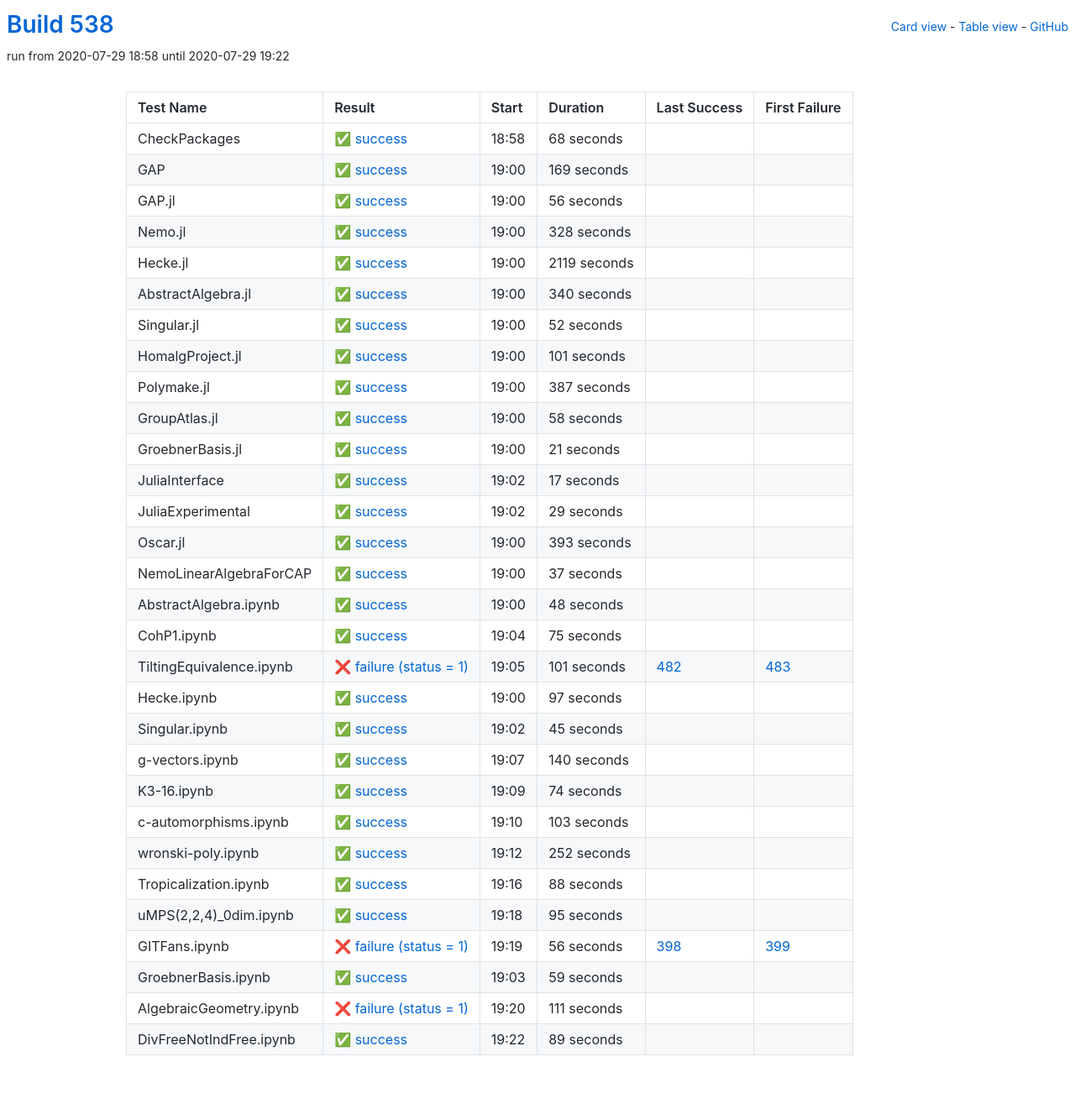
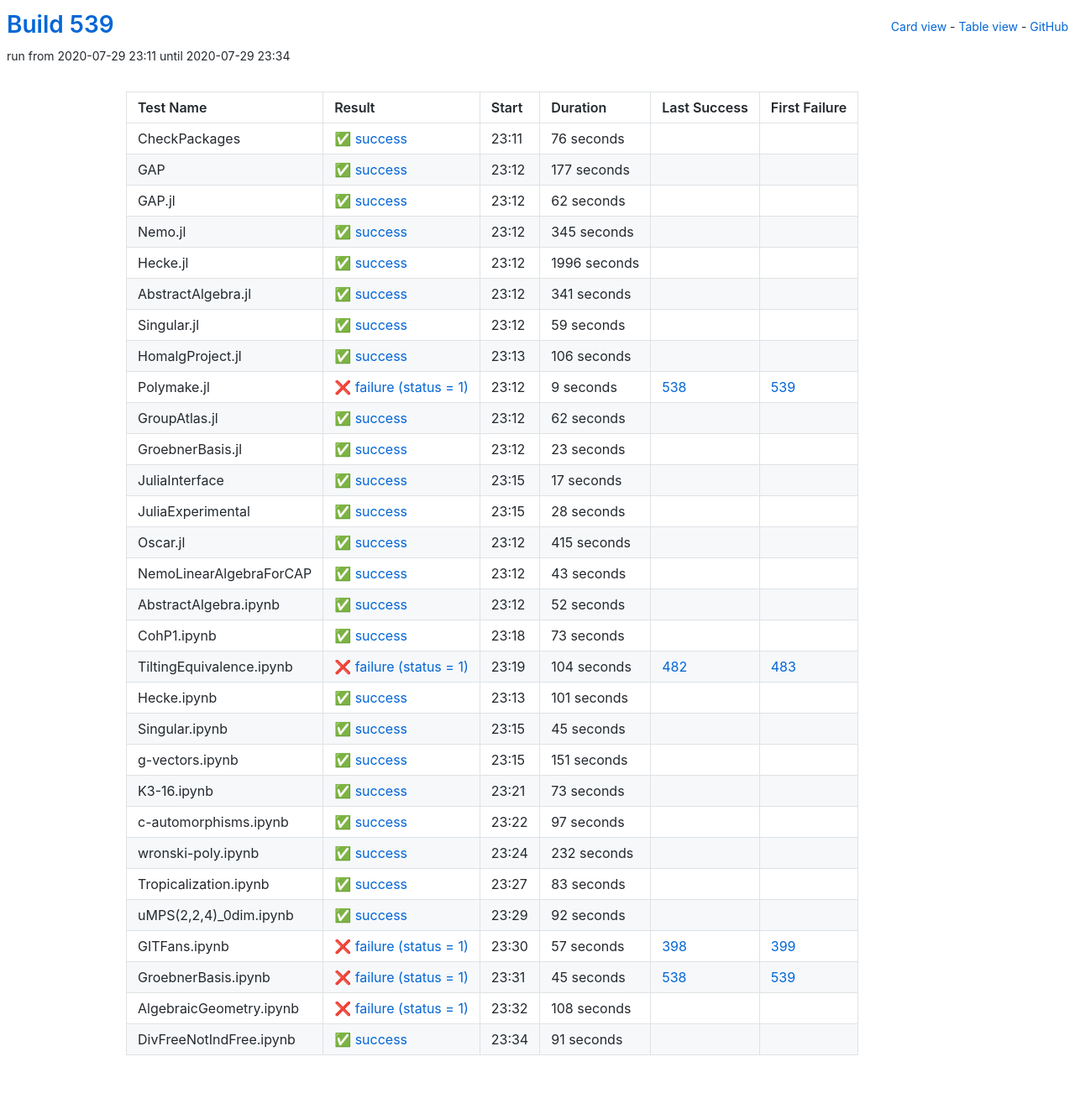
Before and after one commit to oscar-system/oscar-ci-status-stable, a Jekyll site: the page built from table.html, in a window 1280 px wide. Shown: the whole page at 84% size. Built offline with Jekyll 4.4.1, drawn with Linux system fonts in a browser that asks for light colours.

Commit message:
Build #539

```diff
--- a/_data/ci.yml
+++ b/_data/ci.yml
@@ -1,6 +1,6 @@
 ---
-build: 538
-build_url: https://oscarci.mathematik.uni-kl.de/job/oscar-stable/538/
+build: 539
+build_url: https://oscarci.mathematik.uni-kl.de/job/oscar-stable/539/
 job: oscar-stable
 organization: oscar-system
 repo: oscar-ci-status-stable
@@ -8,140 +8,140 @@ repourl: https://github.com/oscar-system/oscar-ci-status-stable
 tests:
 - name: CheckPackages
   id: checkpackages
-  log: https://oscarci.mathematik.uni-kl.de/job/oscar-stable/538/artifact/logs/build-538/CheckPackages.log
-  start: 2020-07-29 18:58
+  log: https://oscarci.mathematik.uni-kl.de/job/oscar-stable/539/artifact/logs/build-539/CheckPackages.log
+  start: 2020-07-29 23:11
   success: true
   exitcode: 0
   status: success
-  duration: 68
+  duration: 76
   last_success: false
   last_success_url:
   first_failure: false
   first_failure_url:
 - name: GAP
   id: gap
-  log: https://oscarci.mathematik.uni-kl.de/job/oscar-stable/538/artifact/logs/build-538/GAP.log
-  start: 2020-07-29 19:00
+  log: https://oscarci.mathematik.uni-kl.de/job/oscar-stable/539/artifact/logs/build-539/GAP.log
+  start: 2020-07-29 23:12
   success: true
   exitcode: 0
   status: success
-  duration: 169
+  duration: 177
   last_success: false
   last_success_url:
   first_failure: false
   first_failure_url:
 - name: GAP.jl
   id: gap-jl
-  log: https://oscarci.mathematik.uni-kl.de/job/oscar-stable/538/artifact/logs/build-538/GAP.jl.log
-  start: 2020-07-29 19:00
+  log: https://oscarci.mathematik.uni-kl.de/job/oscar-stable/539/artifact/logs/build-539/GAP.jl.log
+  start: 2020-07-29 23:12
   success: true
   exitcode: 0
   status: success
-  duration: 56
+  duration: 62
   last_success: false
   last_success_url:
   first_failure: false
   first_failure_url:
 - name: Nemo.jl
   id: nemo-jl
-  log: https://oscarci.mathematik.uni-kl.de/job/oscar-stable/538/artifact/logs/build-538/Nemo.jl.log
-  start: 2020-07-29 19:00
+  log: https://oscarci.mathematik.uni-kl.de/job/oscar-stable/539/artifact/logs/build-539/Nemo.jl.log
+  start: 2020-07-29 23:12
   success: true
   exitcode: 0
   status: success
-  duration: 328
+  duration: 345
   last_success: false
   last_success_url:
   first_failure: false
   first_failure_url:
 - name: Hecke.jl
   id: hecke-jl
-  log: https://oscarci.mathematik.uni-kl.de/job/oscar-stable/538/artifact/logs/build-538/Hecke.jl.log
-  start: 2020-07-29 19:00
+  log: https://oscarci.mathematik.uni-kl.de/job/oscar-stable/539/artifact/logs/build-539/Hecke.jl.log
+  start: 2020-07-29 23:12
   success: true
   exitcode: 0
   status: success
-  duration: 2119
+  duration: 1996
   last_success: false
   last_success_url:
   first_failure: false
   first_failure_url:
 - name: AbstractAlgebra.jl
   id: abstractalgebra-jl
-  log: https://oscarci.mathematik.uni-kl.de/job/oscar-stable/538/artifact/logs/build-538/AbstractAlgebra.jl.log
-  start: 2020-07-29 19:00
+  log: https://oscarci.mathematik.uni-kl.de/job/oscar-stable/539/artifact/logs/build-539/AbstractAlgebra.jl.log
+  start: 2020-07-29 23:12
   success: true
   exitcode: 0
   status: success
-  duration: 340
+  duration: 341
   last_success: false
   last_success_url:
   first_failure: false
   first_failure_url:
 - name: Singular.jl
   id: singular-jl
-  log: https://oscarci.mathematik.uni-kl.de/job/oscar-stable/538/artifact/logs/build-538/Singular.jl.log
-  start: 2020-07-29 19:00
+  log: https://oscarci.mathematik.uni-kl.de/job/oscar-stable/539/artifact/logs/build-539/Singular.jl.log
+  start: 2020-07-29 23:12
   success: true
   exitcode: 0
   status: success
-  duration: 52
+  duration: 59
   last_success: false
   last_success_url:
   first_failure: false
   first_failure_url:
 - name: HomalgProject.jl
   id: homalgproject-jl
-  log: https://oscarci.mathematik.uni-kl.de/job/oscar-stable/538/artifact/logs/build-538/HomalgProject.jl.log
-  start: 2020-07-29 19:00
+  log: https://oscarci.mathematik.uni-kl.de/job/oscar-stable/539/artifact/logs/build-539/HomalgProject.jl.log
+  start: 2020-07-29 23:13
   success: true
   exitcode: 0
   status: success
-  duration: 101
+  duration: 106
   last_success: false
   last_success_url:
   first_failure: false
   first_failure_url:
 - name: Polymake.jl
   id: polymake-jl
-  log: https://oscarci.mathematik.uni-kl.de/job/oscar-stable/538/artifact/logs/build-538/Polymake.jl.log
-  start: 2020-07-29 19:00
+  log: https://oscarci.mathematik.uni-kl.de/job/oscar-stable/539/artifact/logs/build-539/Polymake.jl.log
+  start: 2020-07-29 23:12
+  success: false
+  exitcode: 1
+  status: failure
+  duration: 9
+  last_success: 538
+  last_success_url: https://oscarci.mathematik.uni-kl.de/job/oscar-stable/538/
+  first_failure: 539
+  first_failure_url: https://oscarci.mathematik.uni-kl.de/job/oscar-stable/539/
+- name: GroupAtlas.jl
+  id: groupatlas-jl
+  log: https://oscarci.mathematik.uni-kl.de/job/oscar-stable/539/artifact/logs/build-539/GroupAtlas.jl.log
+  start: 2020-07-29 23:12
   success: true
   exitcode: 0
   status: success
-  duration: 387
-  last_success: false
-  last_success_url:
-  first_failure: false
-  first_failure_url:
-- name: GroupAtlas.jl
-  id: groupatlas-jl
-  log: https://oscarci.mathematik.uni-kl.de/job/oscar-stable/538/artifact/logs/build-538/GroupAtlas.jl.log
-  start: 2020-07-29 19:00
-  success: true
-  exitcode: 0
-  status: success
-  duration: 58
+  duration: 62
   last_success: false
   last_success_url:
   first_failure: false
   first_failure_url:
 - name: GroebnerBasis.jl
   id: groebnerbasis-jl
-  log: https://oscarci.mathematik.uni-kl.de/job/oscar-stable/538/artifact/logs/build-538/GroebnerBasis.jl.log
-  start: 2020-07-29 19:00
+  log: https://oscarci.mathematik.uni-kl.de/job/oscar-stable/539/artifact/logs/build-539/GroebnerBasis.jl.log
+  start: 2020-07-29 23:12
   success: true
   exitcode: 0
   status: success
-  duration: 21
+  duration: 23
   last_success: false
   last_success_url:
   first_failure: false
   first_failure_url:
 - name: JuliaInterface
   id: juliainterface
-  log: https://oscarci.mathematik.uni-kl.de/job/oscar-stable/538/artifact/logs/build-538/JuliaInterface.log
-  start: 2020-07-29 19:02
+  log: https://oscarci.mathematik.uni-kl.de/job/oscar-stable/539/artifact/logs/build-539/JuliaInterface.log
+  start: 2020-07-29 23:15
   success: true
   exitcode: 0
   status: success
@@ -152,92 +152,92 @@ tests:
   first_failure_url:
 - name: JuliaExperimental
   id: juliaexperimental
-  log: https://oscarci.mathematik.uni-kl.de/job/oscar-stable/538/artifact/logs/build-538/JuliaExperimental.log
-  start: 2020-07-29 19:02
+  log: https://oscarci.mathematik.uni-kl.de/job/oscar-stable/539/artifact/logs/build-539/JuliaExperimental.log
+  start: 2020-07-29 23:15
   success: true
   exitcode: 0
   status: success
-  duration: 29
+  duration: 28
   last_success: false
   last_success_url:
   first_failure: false
   first_failure_url:
 - name: Oscar.jl
   id: oscar-jl
-  log: https://oscarci.mathematik.uni-kl.de/job/oscar-stable/538/artifact/logs/build-538/Oscar.jl.log
-  start: 2020-07-29 19:00
+  log: https://oscarci.mathematik.uni-kl.de/job/oscar-stable/539/artifact/logs/build-539/Oscar.jl.log
+  start: 2020-07-29 23:12
   success: true
   exitcode: 0
   status: success
-  duration: 393
+  duration: 415
   last_success: false
   last_success_url:
   first_failure: false
   first_failure_url:
 - name: NemoLinearAlgebraForCAP
   id: nemolinearalgebraforcap
-  log: https://oscarci.mathematik.uni-kl.de/job/oscar-stable/538/artifact/logs/build-538/NemoLinearAlgebraForCAP.log
-  start: 2020-07-29 19:00
+  log: https://oscarci.mathematik.uni-kl.de/job/oscar-stable/539/artifact/logs/build-539/NemoLinearAlgebraForCAP.log
+  start: 2020-07-29 23:12
   success: true
   exitcode: 0
   status: success
-  duration: 37
+  duration: 43
   last_success: false
   last_success_url:
   first_failure: false
   first_failure_url:
 - name: AbstractAlgebra.ipynb
   id: abstractalgebra-ipynb
-  log: https://oscarci.mathematik.uni-kl.de/job/oscar-stable/538/artifact/logs/build-538/AbstractAlgebra.ipynb.log
-  start: 2020-07-29 19:00
+  log: https://oscarci.mathematik.uni-kl.de/job/oscar-stable/539/artifact/logs/build-539/AbstractAlgebra.ipynb.log
+  start: 2020-07-29 23:12
   success: true
   exitcode: 0
   status: success
-  duration: 48
+  duration: 52
   last_success: false
   last_success_url:
   first_failure: false
   first_failure_url:
 - name: CohP1.ipynb
   id: cohp1-ipynb
-  log: https://oscarci.mathematik.uni-kl.de/job/oscar-stable/538/artifact/logs/build-538/CohP1.ipynb.log
-  start: 2020-07-29 19:04
+  log: https://oscarci.mathematik.uni-kl.de/job/oscar-stable/539/artifact/logs/build-539/CohP1.ipynb.log
+  start: 2020-07-29 23:18
   success: true
   exitcode: 0
   status: success
-  duration: 75
+  duration: 73
   last_success: false
   last_success_url:
   first_failure: false
   first_failure_url:
 - name: TiltingEquivalence.ipynb
   id: tiltingequivalence-ipynb
-  log: https://oscarci.mathematik.uni-kl.de/job/oscar-stable/538/artifact/logs/build-538/TiltingEquivalence.ipynb.log
-  start: 2020-07-29 19:05
+  log: https://oscarci.mathematik.uni-kl.de/job/oscar-stable/539/artifact/logs/build-539/TiltingEquivalence.ipynb.log
+  start: 2020-07-29 23:19
   success: false
   exitcode: 1
   status: failure
-  duration: 101
+  duration: 104
   last_success: 482
   last_success_url: https://oscarci.mathematik.uni-kl.de/job/oscar-stable/482/
   first_failure: 483
   first_failure_url: https://oscarci.mathematik.uni-kl.de/job/oscar-stable/483/
 - name: Hecke.ipynb
   id: hecke-ipynb
-  log: https://oscarci.mathematik.uni-kl.de/job/oscar-stable/538/artifact/logs/build-538/Hecke.ipynb.log
-  start: 2020-07-29 19:00
+  log: https://oscarci.mathematik.uni-kl.de/job/oscar-stable/539/artifact/logs/build-539/Hecke.ipynb.log
+  start: 2020-07-29 23:13
   success: true
   exitcode: 0
   status: success
-  duration: 97
+  duration: 101
   last_success: false
   last_success_url:
   first_failure: false
   first_failure_url:
 - name: Singular.ipynb
   id: singular-ipynb
-  log: https://oscarci.mathematik.uni-kl.de/job/oscar-stable/538/artifact/logs/build-538/Singular.ipynb.log
-  start: 2020-07-29 19:02
+  log: https://oscarci.mathematik.uni-kl.de/job/oscar-stable/539/artifact/logs/build-539/Singular.ipynb.log
+  start: 2020-07-29 23:15
   success: true
   exitcode: 0
   status: success
@@ -248,120 +248,120 @@ tests:
   first_failure_url:
 - name: g-vectors.ipynb
   id: g-vectors-ipynb
-  log: https://oscarci.mathematik.uni-kl.de/job/oscar-stable/538/artifact/logs/build-538/g-vectors.ipynb.log
-  start: 2020-07-29 19:07
+  log: https://oscarci.mathematik.uni-kl.de/job/oscar-stable/539/artifact/logs/build-539/g-vectors.ipynb.log
+  start: 2020-07-29 23:15
   success: true
   exitcode: 0
   status: success
-  duration: 140
+  duration: 151
   last_success: false
   last_success_url:
   first_failure: false
   first_failure_url:
 - name: K3-16.ipynb
   id: k3-16-ipynb
-  log: https://oscarci.mathematik.uni-kl.de/job/oscar-stable/538/artifact/logs/build-538/K3-16.ipynb.log
-  start: 2020-07-29 19:09
+  log: https://oscarci.mathematik.uni-kl.de/job/oscar-stable/539/artifact/logs/build-539/K3-16.ipynb.log
+  start: 2020-07-29 23:21
   success: true
   exitcode: 0
   status: success
-  duration: 74
+  duration: 73
   last_success: false
   last_success_url:
   first_failure: false
   first_failure_url:
 - name: c-automorphisms.ipynb
   id: c-automorphisms-ipynb
-  log: https://oscarci.mathematik.uni-kl.de/job/oscar-stable/538/artifact/logs/build-538/c-automorphisms.ipynb.log
-  start: 2020-07-29 19:10
+  log: https://oscarci.mathematik.uni-kl.de/job/oscar-stable/539/artifact/logs/build-539/c-automorphisms.ipynb.log
+  start: 2020-07-29 23:22
   success: true
   exitcode: 0
   status: success
-  duration: 103
+  duration: 97
   last_success: false
   last_success_url:
   first_failure: false
   first_failure_url:
 - name: wronski-poly.ipynb
   id: wronski-poly-ipynb
-  log: https://oscarci.mathematik.uni-kl.de/job/oscar-stable/538/artifact/logs/build-538/wronski-poly.ipynb.log
-  start: 2020-07-29 19:12
+  log: https://oscarci.mathematik.uni-kl.de/job/oscar-stable/539/artifact/logs/build-539/wronski-poly.ipynb.log
+  start: 2020-07-29 23:24
   success: true
   exitcode: 0
   status: success
-  duration: 252
+  duration: 232
   last_success: false
   last_success_url:
   first_failure: false
   first_failure_url:
 - name: Tropicalization.ipynb
   id: tropicalization-ipynb
-  log: https://oscarci.mathematik.uni-kl.de/job/oscar-stable/538/artifact/logs/build-538/Tropicalization.ipynb.log
-  start: 2020-07-29 19:16
+  log: https://oscarci.mathematik.uni-kl.de/job/oscar-stable/539/artifact/logs/build-539/Tropicalization.ipynb.log
+  start: 2020-07-29 23:27
   success: true
   exitcode: 0
   status: success
-  duration: 88
+  duration: 83
   last_success: false
   last_success_url:
   first_failure: false
   first_failure_url:
 - name: uMPS(2,2,4)_0dim.ipynb
   id: umps-2-2-4-0dim-ipynb
-  log: https://oscarci.mathematik.uni-kl.de/job/oscar-stable/538/artifact/logs/build-538/uMPS-2-2-4-_0dim.ipynb.log
-  start: 2020-07-29 19:18
+  log: https://oscarci.mathematik.uni-kl.de/job/oscar-stable/539/artifact/logs/build-539/uMPS-2-2-4-_0dim.ipynb.log
+  start: 2020-07-29 23:29
   success: true
   exitcode: 0
   status: success
-  duration: 95
+  duration: 92
   last_success: false
   last_success_url:
   first_failure: false
   first_failure_url:
 - name: GITFans.ipynb
   id: gitfans-ipynb
-  log: https://oscarci.mathematik.uni-kl.de/job/oscar-stable/538/artifact/logs/build-538/GITFans.ipynb.log
-  start: 2020-07-29 19:19
+  log: https://oscarci.mathematik.uni-kl.de/job/oscar-stable/539/artifact/logs/build-539/GITFans.ipynb.log
+  start: 2020-07-29 23:30
   success: false
   exitcode: 1
   status: failure
-  duration: 56
+  duration: 57
   last_success: 398
   last_success_url: https://oscarci.mathematik.uni-kl.de/job/oscar-stable/398/
   first_failure: 399
   first_failure_url: https://oscarci.mathematik.uni-kl.de/job/oscar-stable/399/
 - name: GroebnerBasis.ipynb
   id: groebnerbasis-ipynb
-  log: https://oscarci.mathematik.uni-kl.de/job/oscar-stable/538/artifact/logs/build-538/GroebnerBasis.ipynb.log
-  start: 2020-07-29 19:03
-  success: true
-  exitcode: 0
-  status: success
-  duration: 59
-  last_success: false
-  last_success_url:
-  first_failure: false
-  first_failure_url:
-- name: AlgebraicGeometry.ipynb
-  id: algebraicgeometry-ipynb
-  log: https://oscarci.mathematik.uni-kl.de/job/oscar-stable/538/artifact/logs/build-538/AlgebraicGeometry.ipynb.log
-  start: 2020-07-29 19:20
+  log: https://oscarci.mathematik.uni-kl.de/job/oscar-stable/539/artifact/logs/build-539/GroebnerBasis.ipynb.log
+  start: 2020-07-29 23:31
   success: false
   exitcode: 1
   status: failure
-  duration: 111
+  duration: 45
+  last_success: 538
+  last_success_url: https://oscarci.mathematik.uni-kl.de/job/oscar-stable/538/
+  first_failure: 539
+  first_failure_url: https://oscarci.mathematik.uni-kl.de/job/oscar-stable/539/
+- name: AlgebraicGeometry.ipynb
+  id: algebraicgeometry-ipynb
+  log: https://oscarci.mathematik.uni-kl.de/job/oscar-stable/539/artifact/logs/build-539/AlgebraicGeometry.ipynb.log
+  start: 2020-07-29 23:32
+  success: false
+  exitcode: 1
+  status: failure
+  duration: 108
   last_success: false
   last_success_url:
   first_failure: false
   first_failure_url:
 - name: DivFreeNotIndFree.ipynb
   id: divfreenotindfree-ipynb
-  log: https://oscarci.mathematik.uni-kl.de/job/oscar-stable/538/artifact/logs/build-538/DivFreeNotIndFree.ipynb.log
-  start: 2020-07-29 19:22
+  log: https://oscarci.mathematik.uni-kl.de/job/oscar-stable/539/artifact/logs/build-539/DivFreeNotIndFree.ipynb.log
+  start: 2020-07-29 23:34
   success: true
   exitcode: 0
   status: success
-  duration: 89
+  duration: 91
   last_success: false
   last_success_url:
   first_failure: false
```
Also changed, not shown: README.md.
